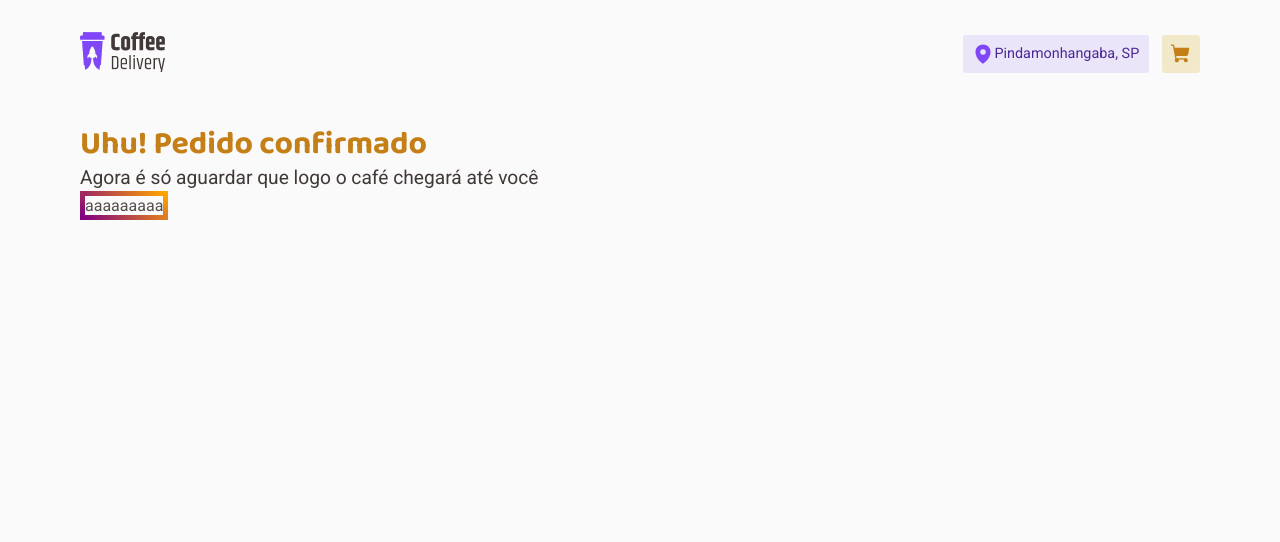
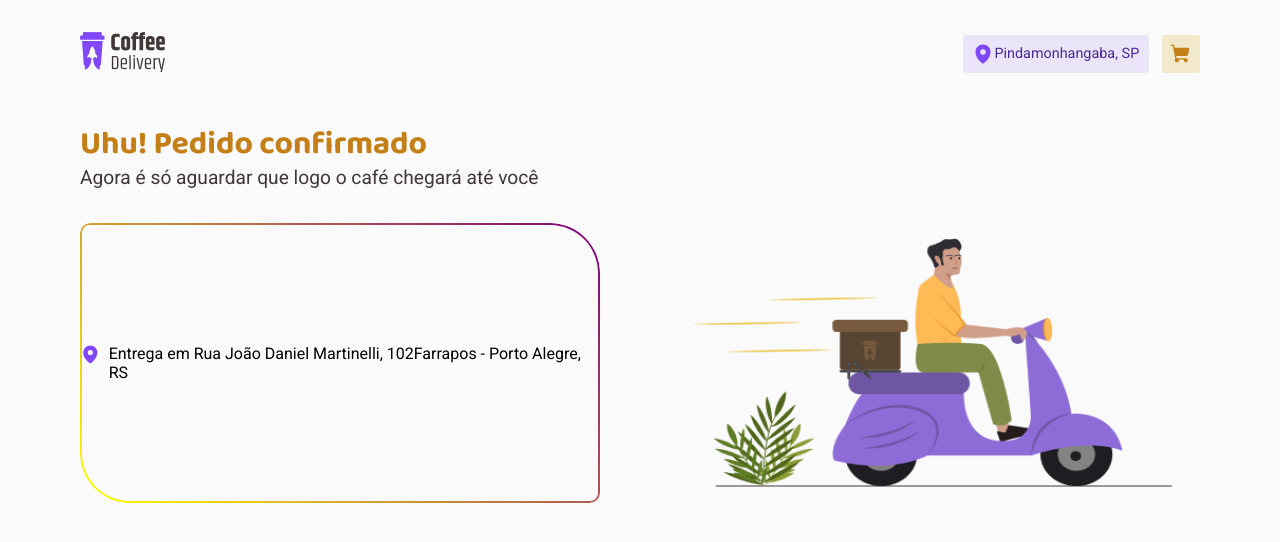
Before and after one commit to jnorberto23/coffee-delivery, a React (Vite) app: page /success in a window 1280 px wide. Shown: the top 542 px of the page. Built offline with nearby package versions, Linux system fonts and the light colour scheme.

Commit message:
🚧work on Success page

```diff
--- a/src/pages/Success/index.tsx
+++ b/src/pages/Success/index.tsx
@@ -1,16 +1,37 @@
 import { Fragment } from "react";
-import { InfoWrapper, SubTitle, Title, Wrapper } from "./styles";
+import {
+  IconAndTextWrapper,
+  ImageWrapper,
+  InfoImageWrapper,
+  InfoWrapper,
+  SubTitle,
+  TextWrapper,
+  Title,
+  Wrapper,
+} from "./styles";
 
+
+import Illustration from '../../assets/Illustration.png'
+import { MapPin } from "phosphor-react";
 export function Success() {
   return (
     <Fragment>
-        <Wrapper>
+      <Wrapper>
         <Title>Uhu! Pedido confirmado</Title>
-        <SubTitle>Agora é só aguardar que logo o café chegará até você</SubTitle>
+        <SubTitle>
+          Agora é só aguardar que logo o café chegará até você
+        </SubTitle>
 
-        <InfoWrapper>aaaaaaaaa</InfoWrapper>
-        </Wrapper>
-
+        <InfoImageWrapper>
+          <InfoWrapper>
+            <IconAndTextWrapper color="brand-purple">
+              <MapPin weight="fill"/>
+              <TextWrapper>Entrega em Rua João Daniel Martinelli, 102Farrapos - Porto Alegre, RS</TextWrapper>
+            </IconAndTextWrapper>
+          </InfoWrapper>
+        <ImageWrapper src={Illustration} alt="" />
+        </InfoImageWrapper>
+      </Wrapper>
     </Fragment>
   );
 }
--- a/src/pages/Success/styles.ts
+++ b/src/pages/Success/styles.ts
@@ -1,4 +1,9 @@
 import styled from "styled-components";
+
+export type spanVariant = "dark-yellow" | "brand-yellow" | "brand-purple";
+interface SpanProps {
+  color: spanVariant;
+}
 
 export const Wrapper = styled.div`
   padding-top: 2rem;
@@ -6,6 +11,7 @@ export const Wrapper = styled.div`
   flex-direction: column;
   align-items: flex-start;
   justify-content: flex-start;
+  width: 100%;
 `;
 export const Title = styled.h1`
   color: ${(props) => props.theme["dark-yellow"]};
@@ -24,14 +30,74 @@ export const SubTitle = styled.h1`
   font-size: 1.2rem;
   line-height: 130%;
 `;
+3;
+export const InfoImageWrapper = styled.div`
+  display: flex;
+  flex-direction: row;
+  align-items: center;
+  justify-content: space-between;
+  width: 100%;
+  margin: auto;
+  padding: auto;
+  gap: 5rem;
+  padding-top: 2rem;
+`;
 
 export const InfoWrapper = styled.div`
+  position: relative;
+  width: 100%;
+  height: 35vh;
+  display: flex;
+  flex-direction: column;
+  align-items: center;
+  justify-content: center;
+
+  margin: auto;
+  padding: auto;
+
+  ::before {
+    border-radius: 10px 50px 10px 50px;
+    border: 2px solid transparent;
+    background: linear-gradient(45deg, yellow, purple) border-box; /*3*/
+    -webkit-mask: /*4*/ linear-gradient(#fff 0 0) content-box,
+      linear-gradient(#fff 0 0);
+    -webkit-mask-composite: xor;
+    mask-composite: exclude;
+    content: "";
+    inset: 0;
+    position: absolute;
+  }
+`;
+
+export const ImageWrapper = styled.img`
+  display: flex;
+  flex-direction: column;
+  align-items: center;
+  justify-content: center;
+  width: 100%;
+  height: 34vh;
+  margin: auto;
+  padding: auto;
+`;
+
+export const IconAndTextWrapper = styled.div<SpanProps>`
+  display: flex;
+  flex-direction: row;
+  align-items: flex-start;
+  justify-content: center;
+  color: black;
+
+  svg {
+    color: ${(props) => props.theme[props.color]};
+    font-size: 1.3rem;
+    margin-right: 0.5rem;
+  }
+`;
+
+export const TextWrapper = styled.div`
   display: flex;
   flex-direction: column;
   align-items: flex-start;
-  justify-content: flex-start;
-
-  border: 5px solid;
-  border-image: linear-gradient(45deg, purple, orange) 1;
-
+  justify-content: center;
+  gap: 0.4rem;
 `;
```
Also changed, not shown: src/assets/Illustration.png (added).
